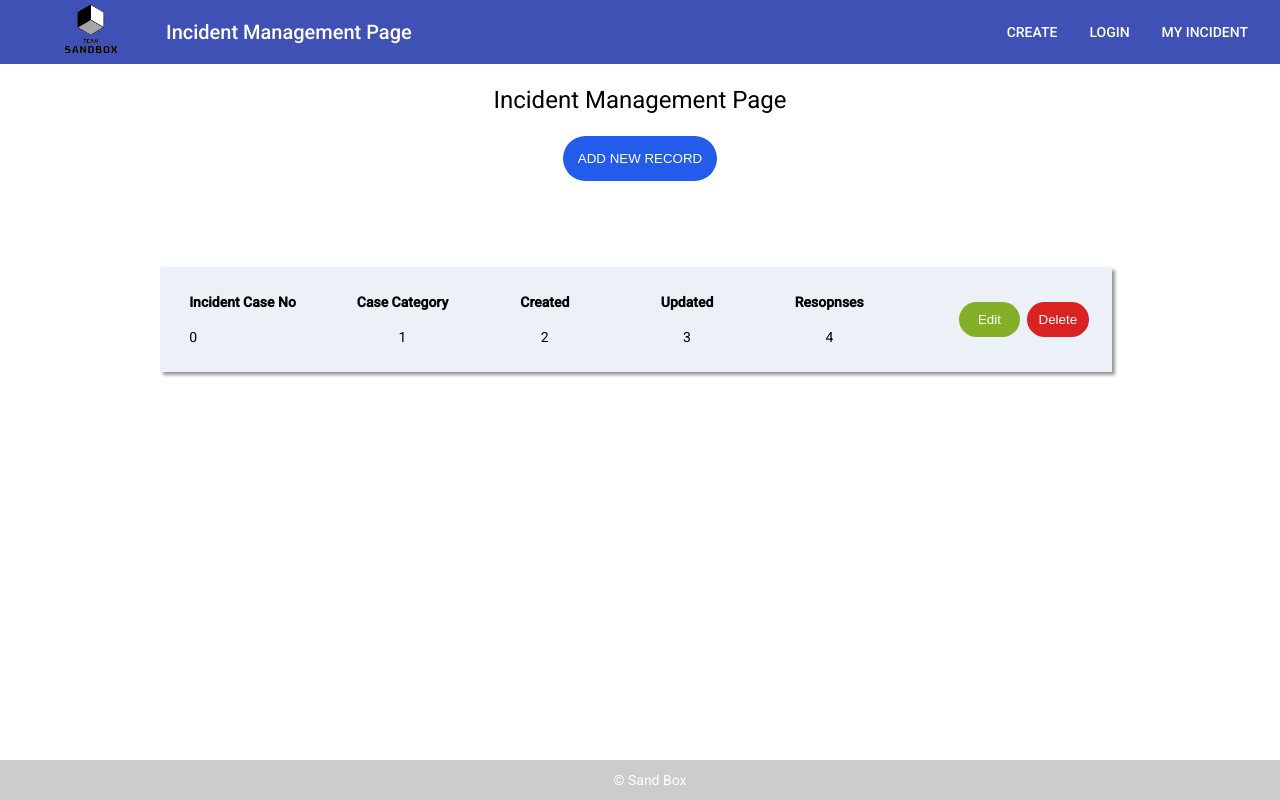
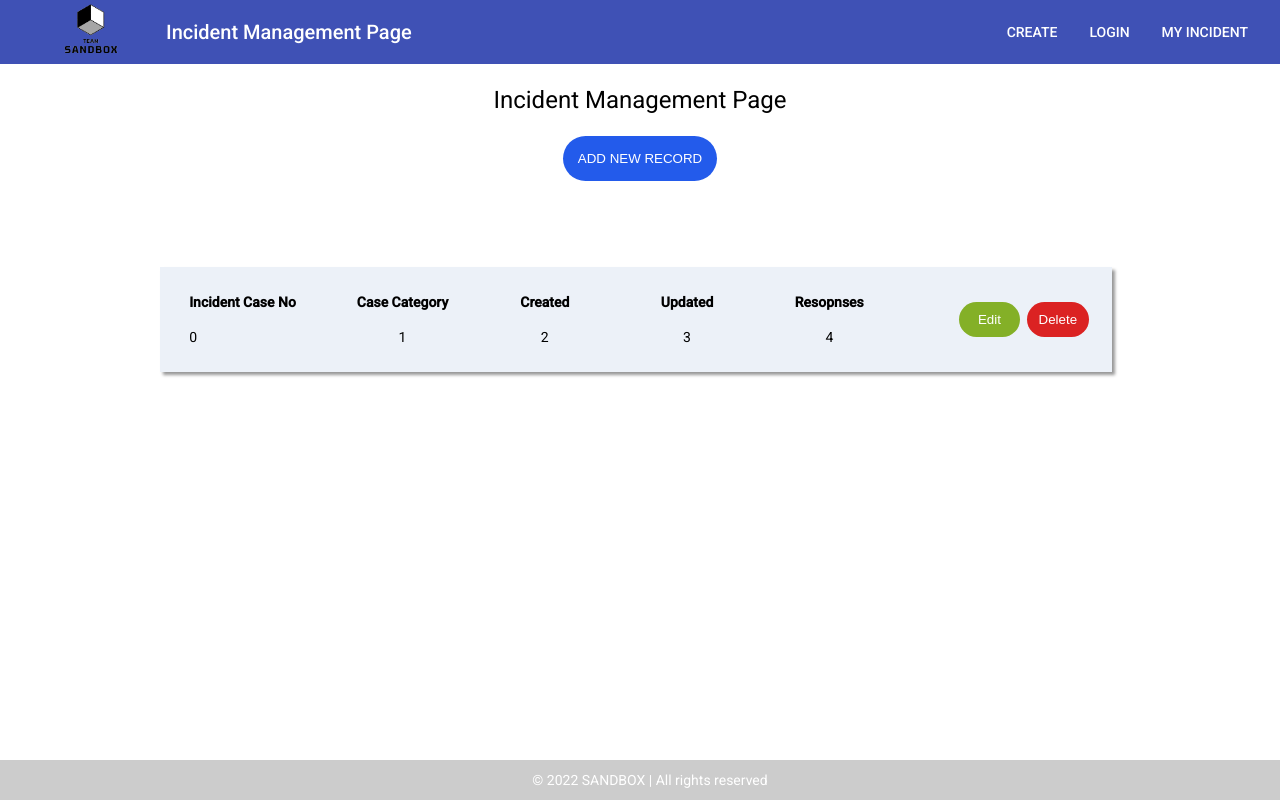
Before and after one commit to MinyoungSeol/COMP229-SANDBOX, an Angular app in the folder teamproject/: page / in a window 1280 px wide. Built offline with nearby package versions, Linux system fonts and the light colour scheme.

Commit message:
modified footer

```diff
--- a/teamproject/src/app/components/footer/footer.component.html
+++ b/teamproject/src/app/components/footer/footer.component.html
@@ -1,3 +1,3 @@
 <div class="footer">
-    <span> &copy; Sand Box</span>
+    <span> &copy; 2022 SANDBOX | All rights reserved </span>
 </div>
```
